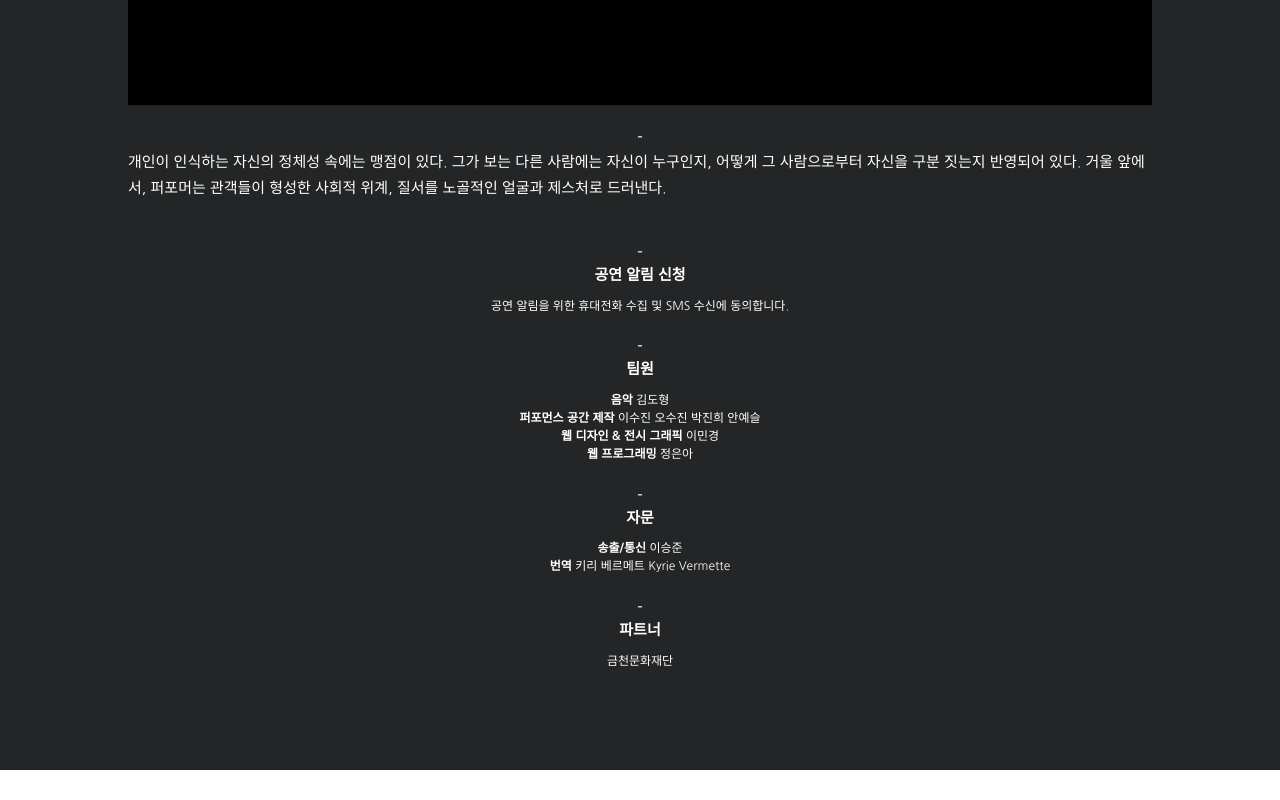
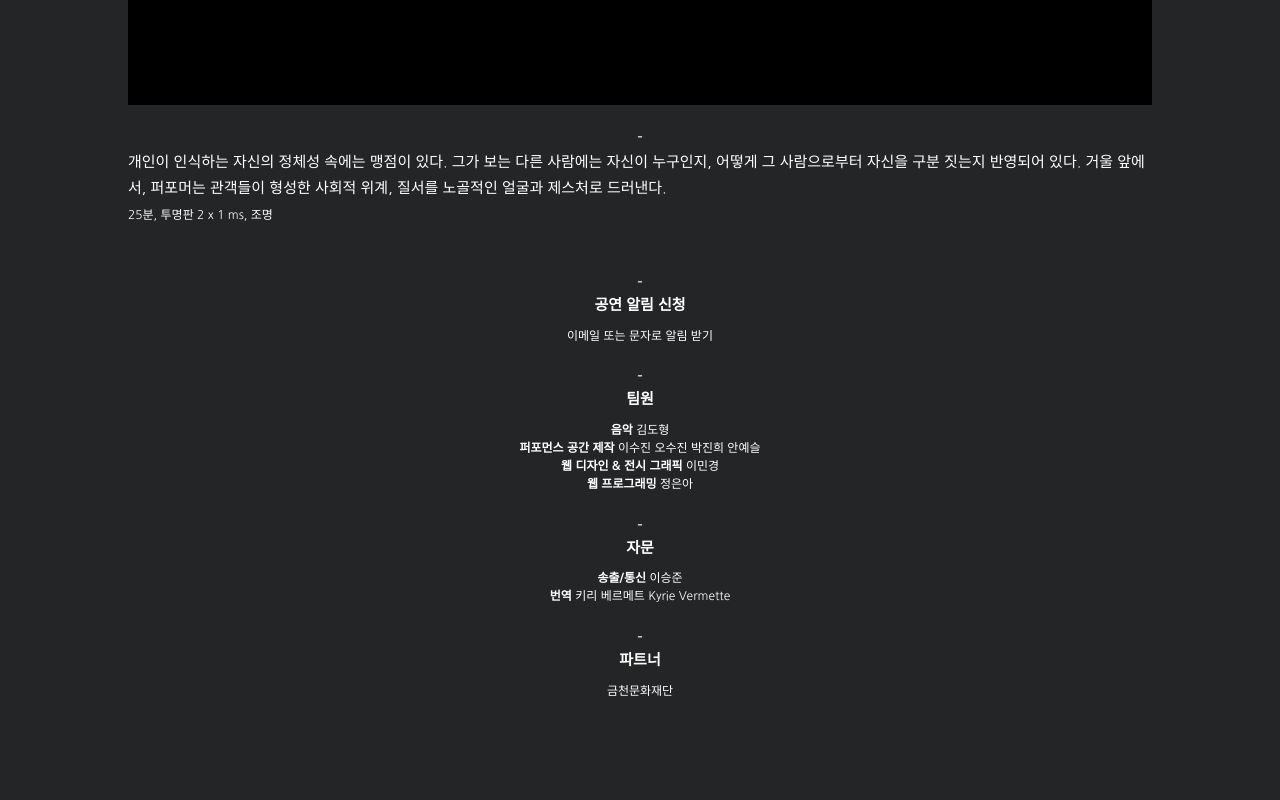
Before and after one commit to ootdoona/ootdoona.github.io, a React (Create React App) app: page / in a window 1280 px wide. Shown: the part 1851-2651 px from the top of the page. Before the commit the page ends 2621 px from the top, so only its background shows below. Built offline with nearby package versions, Linux system fonts and the light colour scheme.

Commit message:
add para2 at live

```diff
--- a/package.json
+++ b/package.json
@@ -18,6 +18,7 @@
     "react": "^17.0.1",
     "react-bootstrap": "^1.5.2",
     "react-dom": "^17.0.1",
+    "react-hook-form": "^6.15.5",
     "react-router-dom": "^5.2.0",
     "react-scripts": "4.0.3",
     "typescript": "^4.1.2",
--- a/src/components/live/live.css
+++ b/src/components/live/live.css
@@ -42,6 +42,12 @@
   font-size: 15px;
   color: white;
   line-height: 1.7;
+  text-align: left;
+}
+.section-live .small {
+  font-size: 12px;
+  color: white;
+  line-height: 2.5;
   text-align: left;
 }
 .section-live .line {
--- a/src/components/live/live.tsx
+++ b/src/components/live/live.tsx
@@ -145,6 +145,9 @@ export default class Live extends Component<LiveProps, LiveState> {
             <div className="para">
               {content.para1}
             </div>
+            <div className="small">
+              {content.para2}
+            </div>
           </div>
         </section>
       );
@@ -171,6 +174,9 @@ export default class Live extends Component<LiveProps, LiveState> {
             <div className="para">
               {content.para1}
             </div>
+            <div className="small">
+              {content.para2}
+            </div>
           </div>
         </section>
       );
--- a/src/contents.tsx
+++ b/src/contents.tsx
@@ -36,11 +36,13 @@ export const personalInfo = {
 
 export const liveContent = {
     title: "ACT I. 거울앞에서",
-    para1: "개인이 인식하는 자신의 정체성 속에는 맹점이 있다. 그가 보는 다른 사람에는 자신이 누구인지, 어떻게 그 사람으로부터 자신을 구분 짓는지 반영되어 있다. 거울 앞에서, 퍼포머는 관객들이 형성한 사회적 위계, 질서를 노골적인 얼굴과 제스처로 드러낸다."
+    para1: "개인이 인식하는 자신의 정체성 속에는 맹점이 있다. 그가 보는 다른 사람에는 자신이 누구인지, 어떻게 그 사람으로부터 자신을 구분 짓는지 반영되어 있다. 거울 앞에서, 퍼포머는 관객들이 형성한 사회적 위계, 질서를 노골적인 얼굴과 제스처로 드러낸다.",
+    para2: "25분, 투명판 2 x 1 ms, 조명"
 }
 export const liveContentEn = {
     title: "ACT I. In Front of the Mirror",
-    para1: "Individuals often have blindness towards their own identities. What they see in other people is reflected by who they are and how they differentiate themselves from others. In front of the mirror, a performer uses their face and gestures to reveal the social hierarchy and order that audience members make."
+    para1: "Individuals often have blindness towards their own identities. What they see in other people is reflected by who they are and how they differentiate themselves from others. In front of the mirror, a performer uses their face and gestures to reveal the social hierarchy and order that audience members make.",
+    para2: "25min, transparent panel 2 x 1 ms, lightings"
 }
 
 export const teamInfo = {
@@ -62,11 +64,11 @@ export const teamInfoEn = {
 
 export const notification = {
   title: "공연 알림 신청",
-  statement: "공연 알림을 위한 휴대전화 수집 및 SMS 수신에 동의합니다."
+  statement: "이메일 또는 문자로 알림 받기"
 }
 export const notificationEn = {
   title: "Performance Notification",
-  statement: "Performance Notification consent statement"
+  statement: "To get notification via email"
 }
 
 export const partnerInfo = {
```
